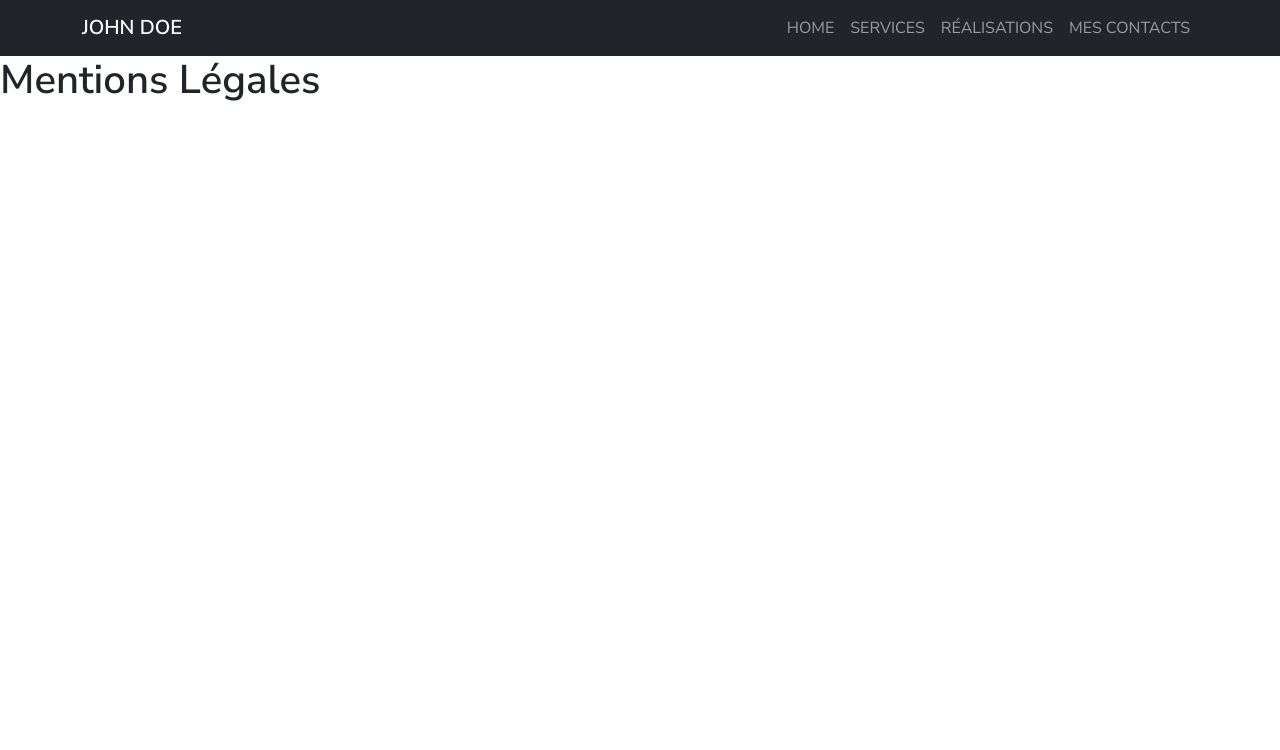
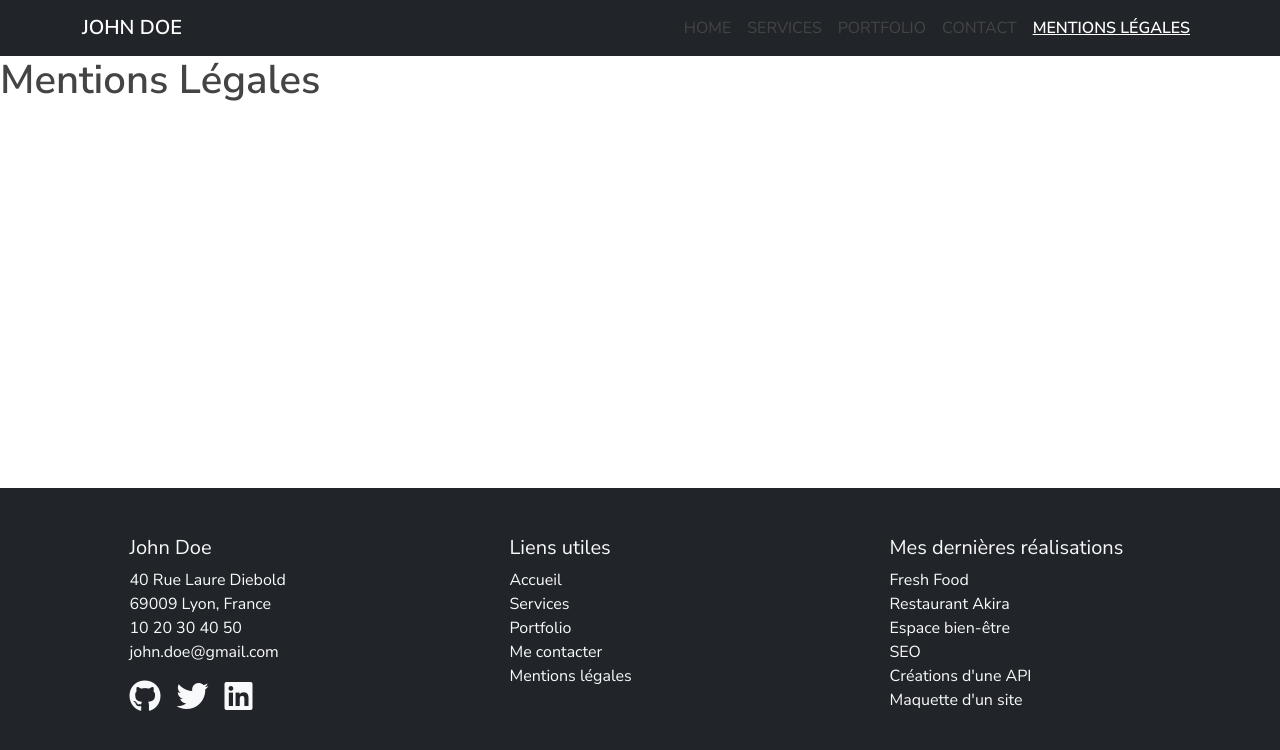
Before and after one commit to Oceane-15/Portfolio-ReactJS, a React (Create React App) app: page /mentions-legales in a window 1280 px wide. Shown: the top 750 px of the page. Built offline with nearby package versions, Linux system fonts and the light colour scheme.

Commit message:
Reprise pour pull request

```diff
--- a/public/index.html
+++ b/public/index.html
@@ -27,6 +27,7 @@
     <link rel="preconnect" href="https://fonts.googleapis.com">
     <link rel="preconnect" href="https://fonts.gstatic.com" crossorigin>
     <link href="https://fonts.googleapis.com/css2?family=Nunito+Sans:wght@400;600&display=swap" rel="stylesheet">
+    <link rel="stylesheet" href="https://cdnjs.cloudflare.com/ajax/libs/font-awesome/6.0.0/css/all.min.css">
     <title>Portfolio John Doe</title>
   </head>
   <body>
--- a/src/App.css
+++ b/src/App.css
@@ -1,8 +1,46 @@
 body {
   font-family: 'Nunito Sans', sans-serif;
+  margin: 0;
   font-weight: 400;
+  color: #444;
 }
 
 h1,h2,h3 strong {
   font-weight: 600;
 }
+
+.App {
+  display: flex;
+  flex-direction: column;
+  min-height: 100vh;
+}
+
+main {
+  flex: 1;
+}
+
+.nav-link {
+  color: #444;
+  text-transform: uppercase;
+  transition: all 0.3s ease;
+}
+
+.nav-link:hover {
+  text-decoration: underline;
+}
+
+.nav-link.active {
+  font-weight: bold;
+  text-decoration: underline;
+}
+
+
+footer a:hover {
+  color: #fff !important;
+  font-weight: bold;
+}
+
+.footer-icon:hover {
+  transform: scale(1.1);
+  transition: transform 0.2s;
+}
--- a/src/App.js
+++ b/src/App.js
@@ -3,6 +3,7 @@ import {Routes, Route} from 'react-router-dom';
 import 'bootstrap/dist/css/bootstrap.min.css';
 import './App.css';
 import Header from "./components/header";
+import Footer from "./components/footer";
 
 
 
@@ -10,6 +11,7 @@ function App() {
   return (
     <div className="App">
      <Header/>
+     <main>
       <Routes>
         <Route path="/" element={<h1>Page d'accueil</h1>}/>
         <Route path="/services" element={<h1>Services</h1>}/>
@@ -17,6 +19,8 @@ function App() {
         <Route path="/contact" element={<h1>Contact</h1>}/>
         <Route path="/mentions-legales" element={<h1>Mentions Légales</h1>}/>
       </Routes>
+     </main>
+     <Footer/>
     </div>
   )
 }
--- a/src/components/Header.jsx
+++ b/src/components/Header.jsx
@@ -33,10 +33,13 @@ const Header = () => {
                         <NavLink className="nav-link" to= "/services">Services</NavLink>
                     </li>
                     <li className="nav-item">
-                        <NavLink className="nav-link" to="/realisations">Réalisations</NavLink>
+                        <NavLink className="nav-link" to="/realisations">Portfolio</NavLink>
                     </li>
                     <li className="nav-item">
-                        <NavLink className="nav-link" to="/contact">Mes contacts</NavLink>
+                        <NavLink className="nav-link" to="/contact">Contact</NavLink>
+                    </li>
+                     <li className="nav-item">
+                        <NavLink className="nav-link" to="/mentions-legales">Mentions Légales</NavLink>
                     </li>
                 </ul>
             </div>
--- a/src/components/footer.jsx
+++ b/src/components/footer.jsx
@@ -0,0 +1,56 @@
+import React from "react";
+import { NavLink } from "react-router-dom";
+
+const Footer = () => {
+    return (
+        <footer className="bg-dark text-light py-5 mt-5">
+          <div className="container text-center text-md-start">
+            <div className="row">
+                <div className="col-md-3 mb-4 mx-auto">
+                    <h5>John Doe</h5>
+                    <address>
+                        40 Rue Laure Diebold<br/>
+                        69009 Lyon, France<br/>
+                        10 20 30 40 50<br/>
+                        john.doe@gmail.com
+                    </address>
+              <div className="d-flex gap-3 mt-3 justify-content-center justify-content-md-start">
+                <a href="https://github.com" target="_blank" rel="noreferrer nofollow" className="text-light footer-icon">
+                  <i className="fab fa-github fa-2x"></i>
+                </a>
+                <a href="https://twitter.com" target="_blank" rel="noreferrer nofollow" className="text-light footer-icon">
+                   <i className="fab fa-twitter fa-2x"></i>
+                </a>
+                <a href="https://linkedin.com" target="_blank" rel="noreferrer nofollow" className="text-light footer-icon">
+                   <i className="fab fa-linkedin fa-2x"></i>
+                </a>
+              </div>
+            </div>
+              <div className="col-md-3 mb-4 mx-auto">
+                <h5>Liens utiles</h5>
+                <ul className="list-unstyled mt-2">
+                    <li><NavLink to="/" className="text-light text-decoration-none">Accueil</NavLink></li>
+                    <li><NavLink to="/services" className="text-light text-decoration-none">Services</NavLink></li>
+                    <li><NavLink to="/realisations" className="text-light text-decoration-none">Portfolio</NavLink></li>
+                    <li><NavLink to="/contact" className="text-light text-decoration-none">Me contacter</NavLink></li>
+                    <li><NavLink to="/mentions-legales" className="text-light text-decoration-none">Mentions légales</NavLink></li>
+                </ul>
+              </div>
+              <div className="col-md-3 mb-4 mx-auto">
+                <h5>Mes dernières réalisations</h5>
+                <ul className="list-unstyled mt-2">
+                  <li><NavLink to="/realisations" className="text-light text-decoration-none">Fresh Food</NavLink></li>
+                  <li><NavLink to="/realisations" className="text-light text-decoration-none">Restaurant Akira</NavLink></li>
+                  <li><NavLink to="/realisations" className="text-light text-decoration-none">Espace bien-être</NavLink></li>
+                  <li><NavLink to="/realisations" className="text-light text-decoration-none">SEO</NavLink></li>
+                  <li><NavLink to="/realisations" className="text-light text-decoration-none">Créations d'une API</NavLink></li>
+                  <li><NavLink to="/realisations" className="text-light text-decoration-none">Maquette d'un site</NavLink></li>
+                </ul>
+              </div>
+              </div>
+              </div>
+          </footer>
+        );
+}
+
+export default Footer;
```
